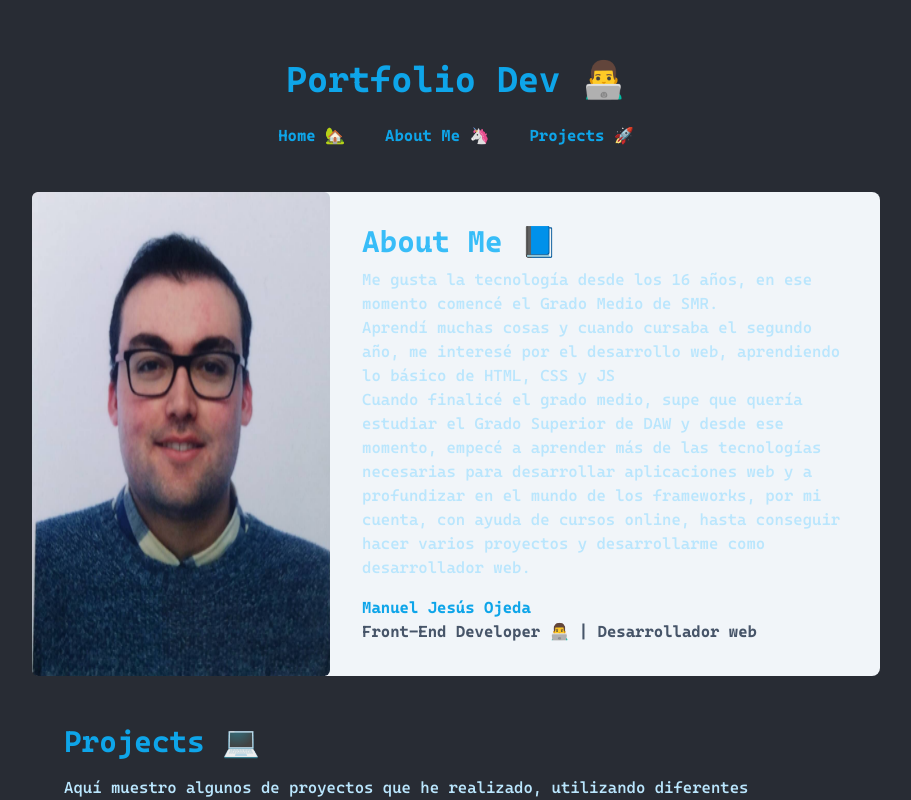
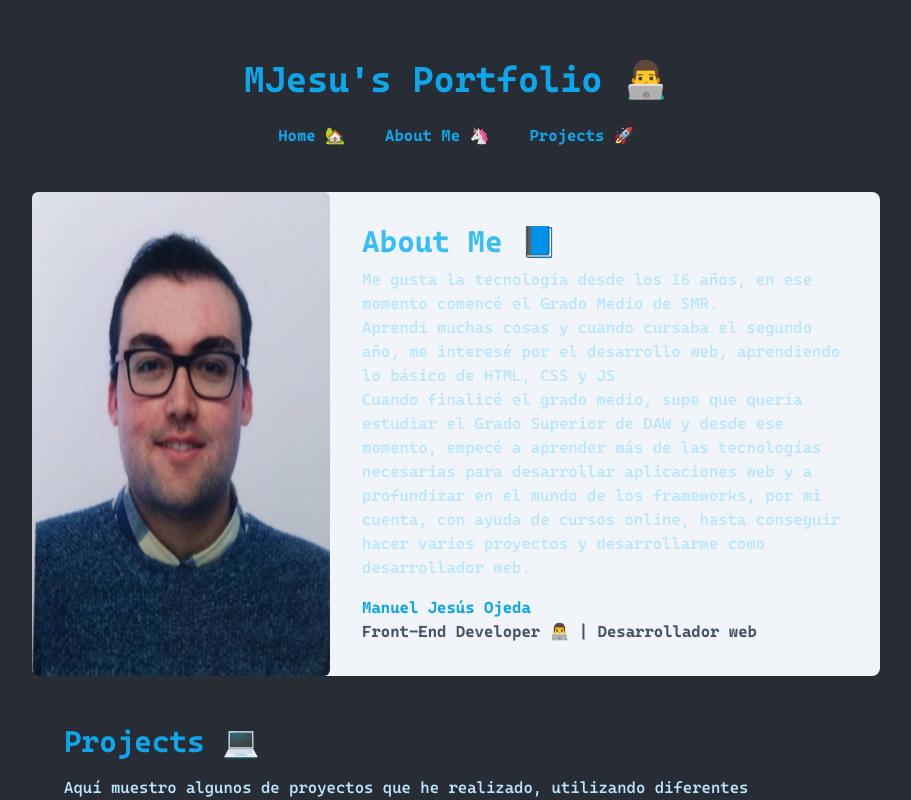
Before and after one commit to mjesusoj/portfolio, a Vue app: page / in a window 1280 px wide. Shown: the top 800 px of the page, without its empty margins (184-1095 px from the left). Built offline with nearby package versions, Linux system fonts and the light colour scheme.

Commit message:
Change title h1 #1 :rocket:

```diff
--- a/src/App.vue
+++ b/src/App.vue
@@ -3,7 +3,7 @@
     <div class="grid grid-cols-6 gap-4">
         <div class="col-start-2 col-span-4 ...">
           <h1 class="text-4xl text-sky-500 font-bold bg-clip-text mb-4">
-            Portfolio Dev 👨‍💻
+            MJesu's Portfolio 👨‍💻
           </h1>
 
           <Navbar />
```
